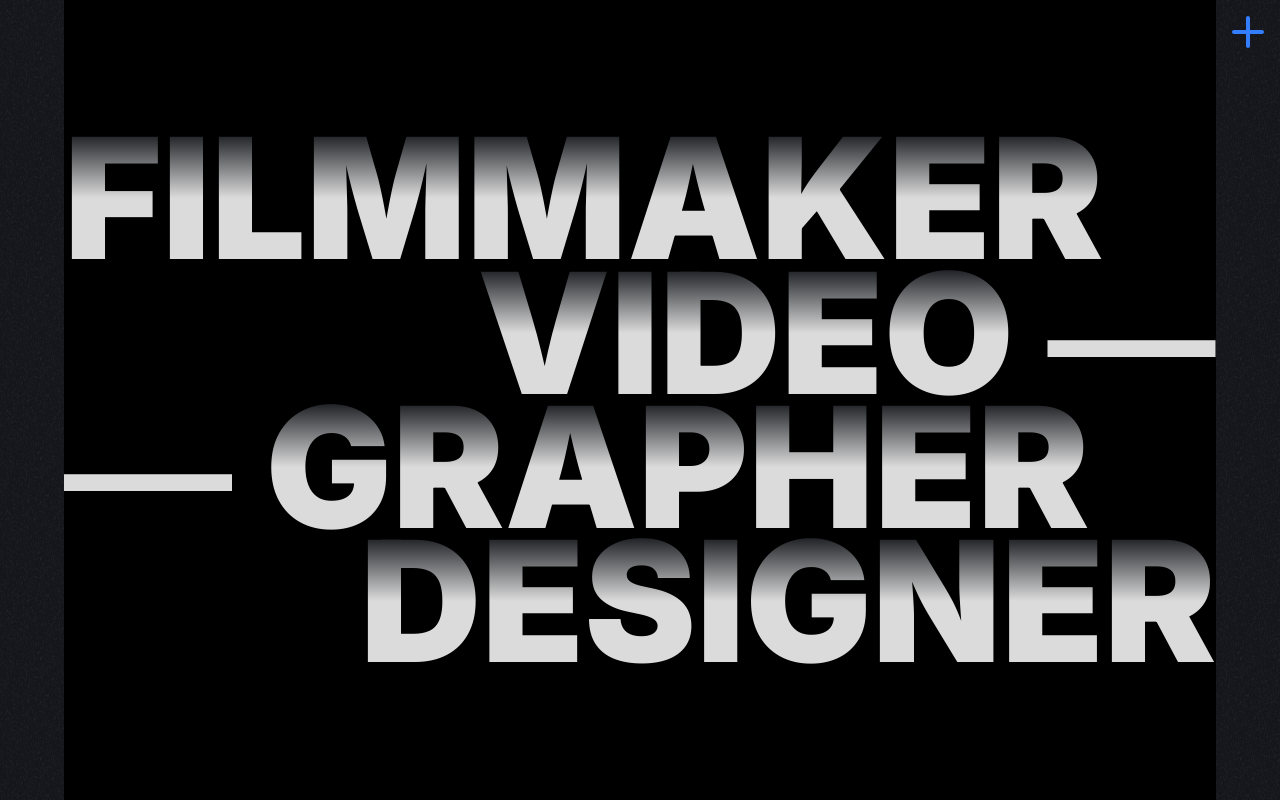
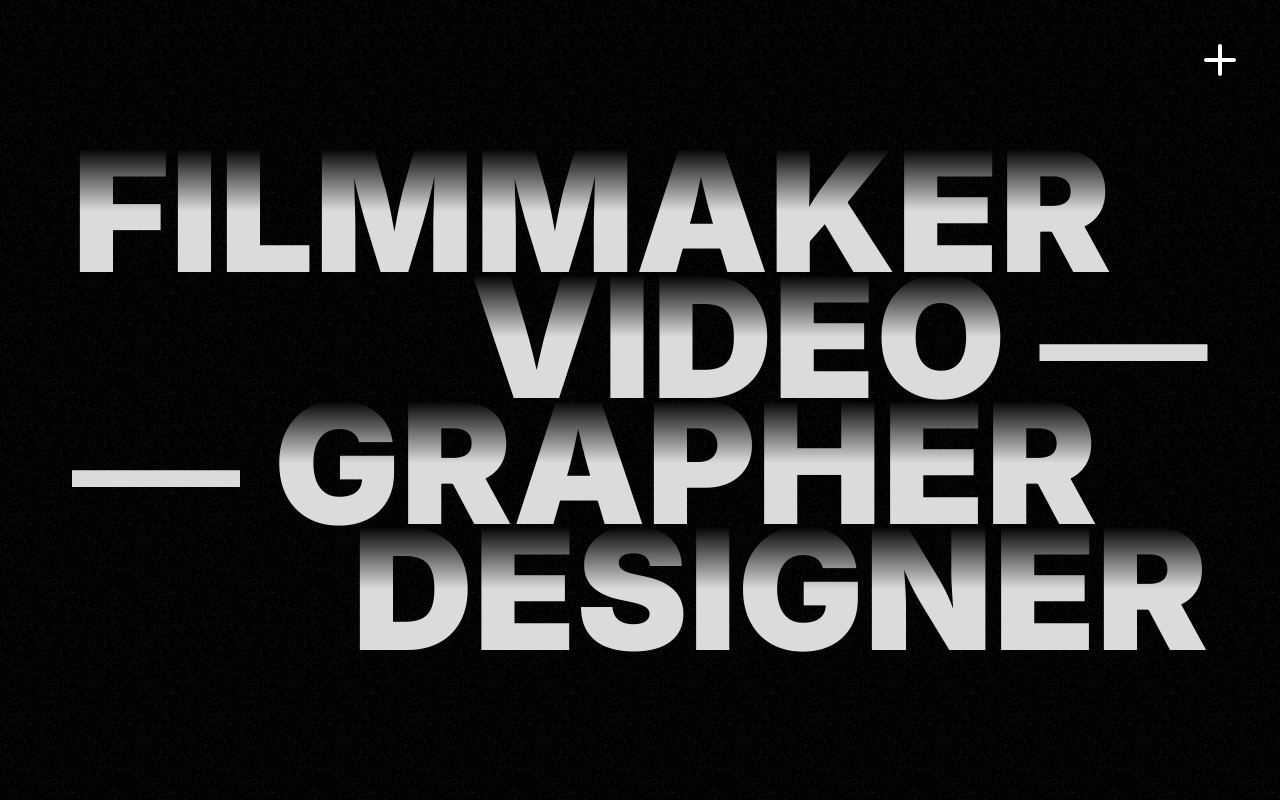
Before and after one commit to tanoscar111/osmanthewho, a Next.js app: page /About in a window 1280 px wide. Shown: the top 800 px of the page. Built offline with nearby package versions, Linux system fonts and the light colour scheme.

Commit message:
Complete the about page

```diff
--- a/components/navigation/MenuToggle.jsx
+++ b/components/navigation/MenuToggle.jsx
@@ -21,7 +21,7 @@ export default function MenuToggle({ isMenuOpen, setIsMenuOpen }) {
 		>
 			<path
 				d="M12 4C11.4477 4 11 4.44772 11 5V11H5C4.44772 11 4 11.4477 4 12C4 12.5523 4.44772 13 5 13H11V19C11 19.5523 11.4477 20 12 20C12.5523 20 13 19.5523 13 19V13H19C19.5523 13 20 12.5523 20 12C20 11.4477 19.5523 11 19 11H13V5C13 4.44772 12.5523 4 12 4Z"
-				fill="#337DFF"
+				fill="#fff"
 			/>
 		</motion.svg>
 	)
--- a/pages/About.js
+++ b/pages/About.js
@@ -14,7 +14,6 @@ const transformLeft = useTransform(scrollY, [0, 600], [0, -200])
 	const springRight = useSpring(transformRight, physics)
 	const springLeft = useSpring(transformLeft, physics)
 
-
 	return (
 		<Layout>
 			<SmoothScroll>
@@ -22,22 +21,24 @@ const springLeft = useSpring(transformLeft, physics)
 					<title>About Osman Işık</title>
 				</Head>
 
-				<div className='hero'>
+				<section className='hero'>
 					<motion.div style={{ x: springRight }}>FILMMAKER</motion.div>
 					<motion.div style={{ x: springLeft }}>VIDEO ―</motion.div>
 					<motion.div style={{ x: springRight }}>― GRAPHER</motion.div>
 					<motion.div style={{ x: springLeft }}>DESIGNER</motion.div>
+				</section>
+
+				<section className='intro'>
+					<div className='intro-image'>
+						<img src="../images/osman/osman.png" alt="Osman Işık" />
+						<img src="../images/osman/gh5.png" alt="Panasonic Lumix GH5" />
 					</div>
-
-				<div className='introduce-description'>
-					<p>
-						I promote living your life to the fullest and seeing the world through an optimistic lens.
-						I'm Osman. I'm a filmmaker, videographer and designer in Turkey.
-						I produce original content for brands and artists.
-						Hit me up if you wanna collabrate. You can look my projects for more.
-					</p>
+					<div className='intro-text'>
+						<p>I promote living the life to the fullest and seeing the world through an optimistic lens.</p>
+						<p>I'm Osman. I'm a filmmaker, videographer and designer in Turkey. I produce creative content for brands and artists.</p>
+						<p>You know what, I make good shit. I mean <a href="https://www.instagram.com/osmanthewho" target="_blank">really good shit. →</a></p>
 					</div>
-
+				</section>
 			</SmoothScroll>
 		</Layout>
 	)
--- a/styles/components/navigation/Menu.css
+++ b/styles/components/navigation/Menu.css
@@ -10,5 +10,9 @@
 	width: 100vw;
 	z-index: 1;
 	-webkit-user-select: none;
-	background: var(--color-white);
+	background: var(--color-dark);
 }
+
+.nav ul {
+	list-style-type: none;
+}
--- a/styles/components/navigation/MenuToggle.css
+++ b/styles/components/navigation/MenuToggle.css
@@ -1,6 +1,6 @@
 .menu-toggle-svg {
 	z-index: 2;
 	position: fixed;
-	right: 20px;
-	top: 20px;
+	right: 2rem;
+	top: 2rem;
 }
--- a/styles/globals.css
+++ b/styles/globals.css
@@ -2,10 +2,10 @@
 @import url('https://fonts.googleapis.com/css2?family=Inter:wght@400;900&display=swap');
 
 :root {
-	--color-dark: #14161b;
+	--color-dark: #000;
 	--color-grey: #dbdbdb;
 	--color-blue: #337DFF;
-	--color-white: #ffffff;
+	--color-white: #fff;
 }
 
 *, *:before, *:after {
@@ -16,7 +16,7 @@
 
 html,
 body {
-	color: white;
+	color: var(--color-white);
 	overflow-x: hidden;
 	user-select: none;
 	overscroll-behavior-y: none;
@@ -35,17 +35,17 @@ body {
 }
 
 a {
-  color: var(--color-blue);
+  color: var(--color-white);
 	text-decoration: none;
 }
 
 /* SmoothScroll.jsx */
 .scroll-container {
+	padding: 0 3rem;
 	position: fixed;
 	left: 0;
 	right: 0;
 	margin: 0 auto;
-	width: 90%;
 	will-change: transform;
 }
 
@@ -54,17 +54,3 @@ a {
 		0% { background-position: 0 0; }
 		100% { background-position: 100% 100%; }
 	}
-
-	@keyframes anim {
-		0% { transform: translate3d(0, 9rem, 0) }
-		10% { transform: translate3d(-1rem, -4rem, 0) }
-		20% { transform: translate3d(-8rem, 2rem, 0) }
-		30% { transform: translate3d(9rem, -9rem, 0) }
-		40% { transform: translate3d(-2rem, 7rem, 0) }
-		50% { transform: translate3d(-9rem, -4rem, 0) }
-		60% { transform: translate3d(2rem, 6rem, 0) }
-		70% { transform: translate3d(7rem, -8rem, 0) }
-		80% { transform: translate3d(-9rem, 1rem, 0) }
-		90% { transform: translate3d(6rem, -5rem, 0) }
-		to { transform: translate3d(-7rem, 0, 0) }
-	}
--- a/styles/pages/About.css
+++ b/styles/pages/About.css
@@ -1,5 +1,4 @@
 .hero {
-	background: black;
 	display: flex;
 	flex-direction: column;
 	align-items: center;
@@ -10,7 +9,7 @@
 
 	font-size: 7em;
 	font-weight: bold;
-	line-height: 0.8em;
+	line-height: 0.75em;
 }
 
 .hero > div:nth-child(even) {
@@ -33,11 +32,46 @@
 	will-change: transform;
 }
 
-.introduce-description {
-	background-color: black;
-	width: 60%;
+.intro {
+	height: 100vh;
 	font-family: 'Josefin Sans', sans-serif;
 	line-height: 1.3em;
 	margin: 0 auto;
-	font-size: 1.6em;
+	font-size: 1.65em;
+	display: flex;
+	justify-content: center;
+	align-items: center;
 }
+
+.intro-text {
+	width: 50%;
+	margin-left: 3em;
+}
+
+.intro-text p:nth-child(-n+2) {
+	margin-bottom: 1em;
+}
+
+.intro a {
+	text-decoration: underline;
+}
+
+.intro-image {
+	position: relative;
+}
+
+.intro-image img:nth-child(1) {
+	width: 440px;
+	height: 548px;
+	z-index: 1;
+}
+
+.intro-image img:nth-child(2) {
+	width: 210px;
+	height: 163px;
+	z-index: 2;
+	position: absolute;
+	top: 150px;
+	left: 120px;
+	transform:  rotate(17deg);
+}
```
Also changed, not shown: public/images/osman/gh5.png (added), public/images/osman/osman.png (added). Lines whose indentation alone changed are shown as unchanged.
